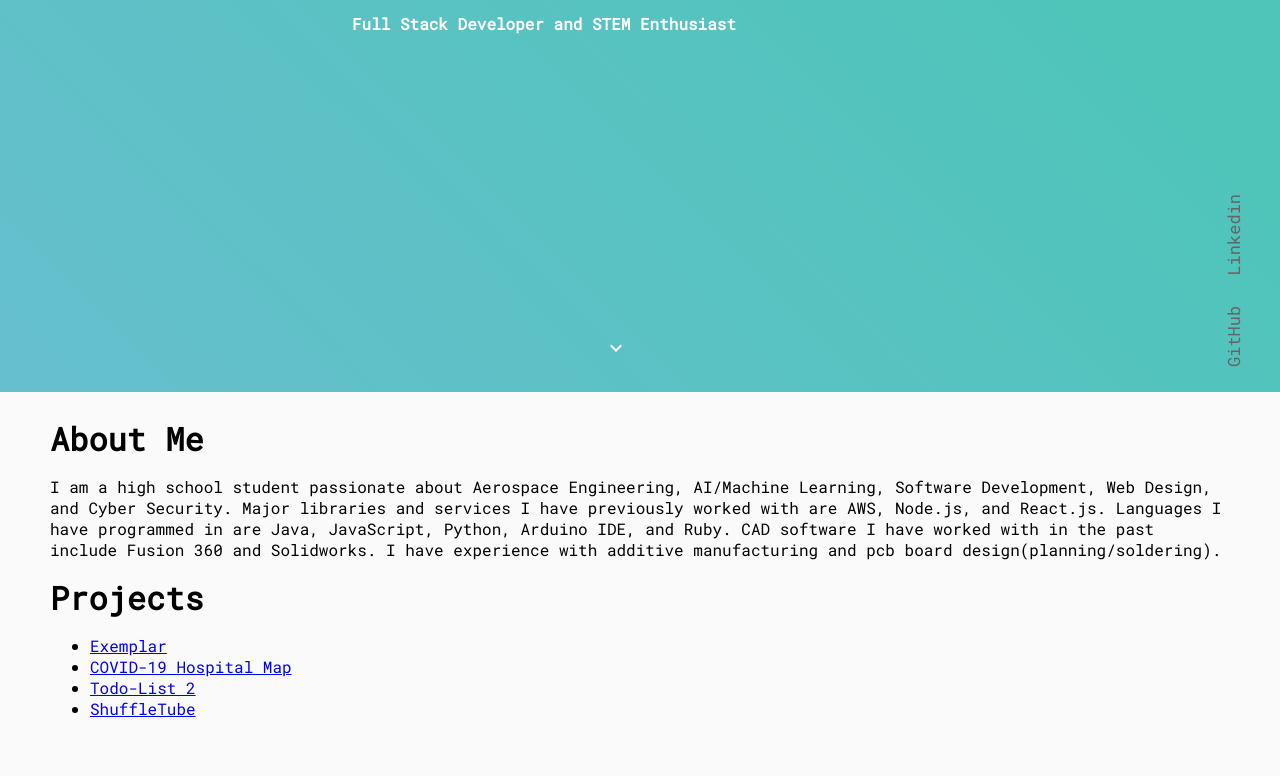
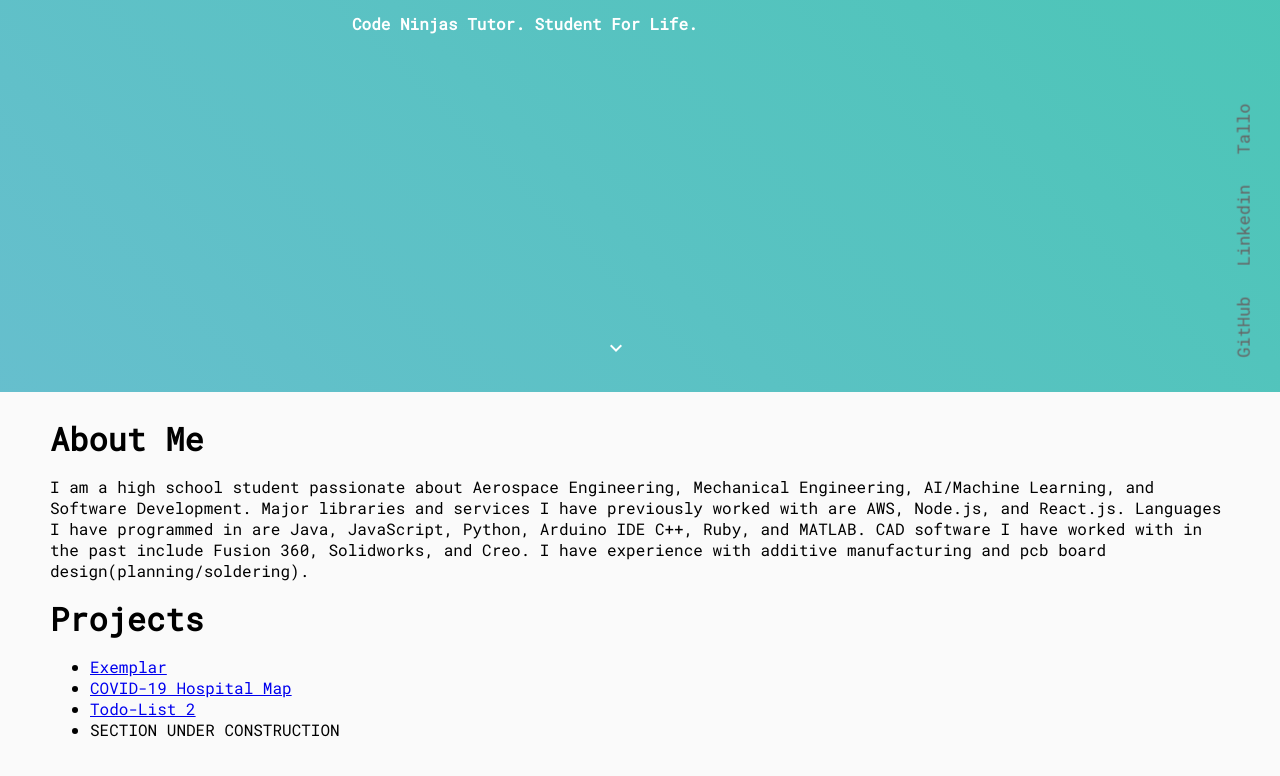
Before and after one commit to teakyung25/teakyung25.github.io, a plain HTML site: page index.html in a window 1280 px wide. Shown: the part 408-1184 px from the top of the page. Drawn offline with nearby package versions, Linux system fonts and the light colour scheme.

Commit message:
updated intro and links

```diff
--- a/index.css
+++ b/index.css
@@ -39,8 +39,8 @@ html, body{
 
 #connect{
   position: fixed;
-  right:-50px;
-  bottom:100px;
+  right:-100px;
+  bottom:150px;
   z-index: 2;
   text-decoration: none;
   display: inline-block;
--- a/index.html
+++ b/index.html
@@ -15,17 +15,18 @@
     <nav id="connect">
       <a href="https://github.com/teakyung25">GitHub</a>
       <a href="https://www.linkedin.com/in/taekyung-kim-9107811a8">Linkedin</a>
+      <a href="https://app.tallo.com/profile/1478145?accessCode=5czpu6IzDdff2iViD0uN8M5M4hQGK9YFBssqc69THhw">Tallo</a>
     </nav>
     <div class="section" id="intro">
       <div class="center">
         <h1 id="title">Hi. I'm Taekyung Kim</h1>
-        <h3 id="message">Full Stack Developer and STEM Enthusiast</h3>
+        <h3 id="message">Code Ninjas Tutor. Student For Life.</h3>
       </div>
       <i class="material-icons" id="arrow">keyboard_arrow_down</i>
     </div>
     <div class="section" id="info">
       <h1>About Me</h1>
-      <p>I am a high school student passionate about Aerospace Engineering, AI/Machine Learning, Software Development, Web Design, and Cyber Security. Major libraries and services I have previously worked with are AWS, Node.js, and React.js. Languages I have programmed in are Java, JavaScript, Python, Arduino IDE, and Ruby. CAD software I have worked with in the past include Fusion 360 and Solidworks. I have experience with additive manufacturing and pcb board design(planning/soldering).</p>
+      <p>I am a high school student passionate about Aerospace Engineering, Mechanical Engineering, AI/Machine Learning, and Software Development. Major libraries and services I have previously worked with are AWS, Node.js, and React.js. Languages I have programmed in are Java, JavaScript, Python, Arduino IDE C++, Ruby, and MATLAB. CAD software I have worked with in the past include Fusion 360, Solidworks, and Creo. I have experience with additive manufacturing and pcb board design(planning/soldering).</p>
 
 <!--       <h1>Other Interests</h1>
       <ul>
@@ -40,7 +41,7 @@
         <li><a href="http://exemplar-env-2.eba-pnmjai29.us-east-2.elasticbeanstalk.com/" target="_blank">Exemplar</a></li>
         <li><a href="https://jake-coding.github.io/covid-hospital-map/" target="_blank">COVID-19 Hospital Map</a></li>
         <li><a href="https://github.com/grt812/todolist2" target="_blank">Todo-List 2</a></li>
-        <li><a href="https://taettkee.github.io/shuffletube.github.io" target="_blank">ShuffleTube</a></li>
+        <li><a>SECTION UNDER CONSTRUCTION</a></li>
       </ul>
     </div>
   </body>
```
